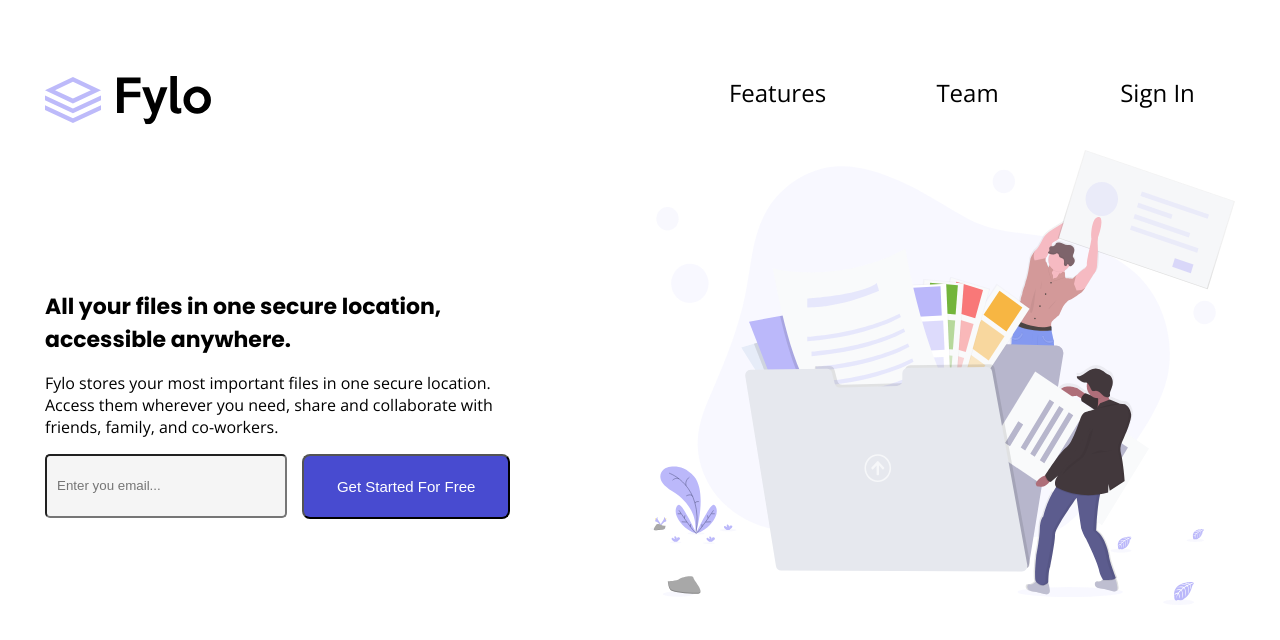
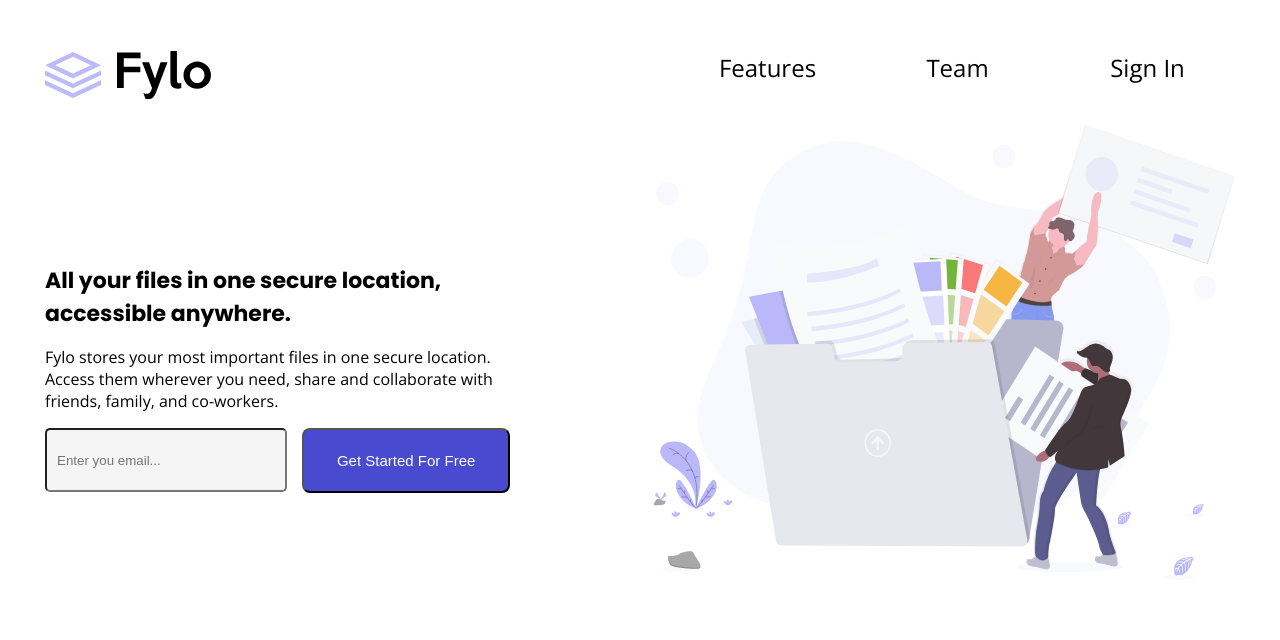
Before and after one commit to imtridib/Fylo-React-Project-, a React (Create React App) app: page / in a window 1280 px wide. Shown: the top 640 px of the page. Built offline with nearby package versions, Linux system fonts and the light colour scheme.

Commit message:
Update the design

```diff
--- a/src/style.css
+++ b/src/style.css
@@ -18,7 +18,7 @@ h6 {
 .navbar{
     display: flex;
     flex-direction: row;
-    padding-top: 4vw;
+    padding-top: 2vw;
     justify-content:space-between;
     margin-right: 45px;
     margin-left: 45px;
@@ -36,24 +36,33 @@ h6 {
     grid-column-gap: 35px; /* Adjust the value to your preference */
 }
 .options {
+  cursor: pointer;
   position: relative;
   display: inline-block;
+}
+
+.options {
+  margin-right: 20px; /* Adjust spacing between menu items */
+  position: relative;
+  cursor: pointer; /* Make menu items clickable */
 }
 
 .options::after {
   content: '';
   position: absolute;
+  bottom: -2px; /* Adjust to be just below the text */
   left: 0;
-  right: 100%; /* Initially, set the width to 0 */
-  bottom: -2px;
-  height: 2px;
-  background-color: black; /* Initial color of the underline */
-  transition: right 0.3s ease; /* Transition the width */
+  width: 100%;
+  height: 2px; /* Adjust the thickness of the underline */
+  background-color: #000; /* Change the color of the underline as needed */
+  transform: scaleX(0); /* Initially hide the underline */
+  transition: transform 0.3s ease-in-out; /* Add transition for effect */
 }
 
 .options:hover::after {
-  right: 0; /* Expand the width to 100% on hover */
+  transform: scaleX(1); /* Show the underline on hover */
 }
+
 .m1{
     margin-left: auto;
 }
```
